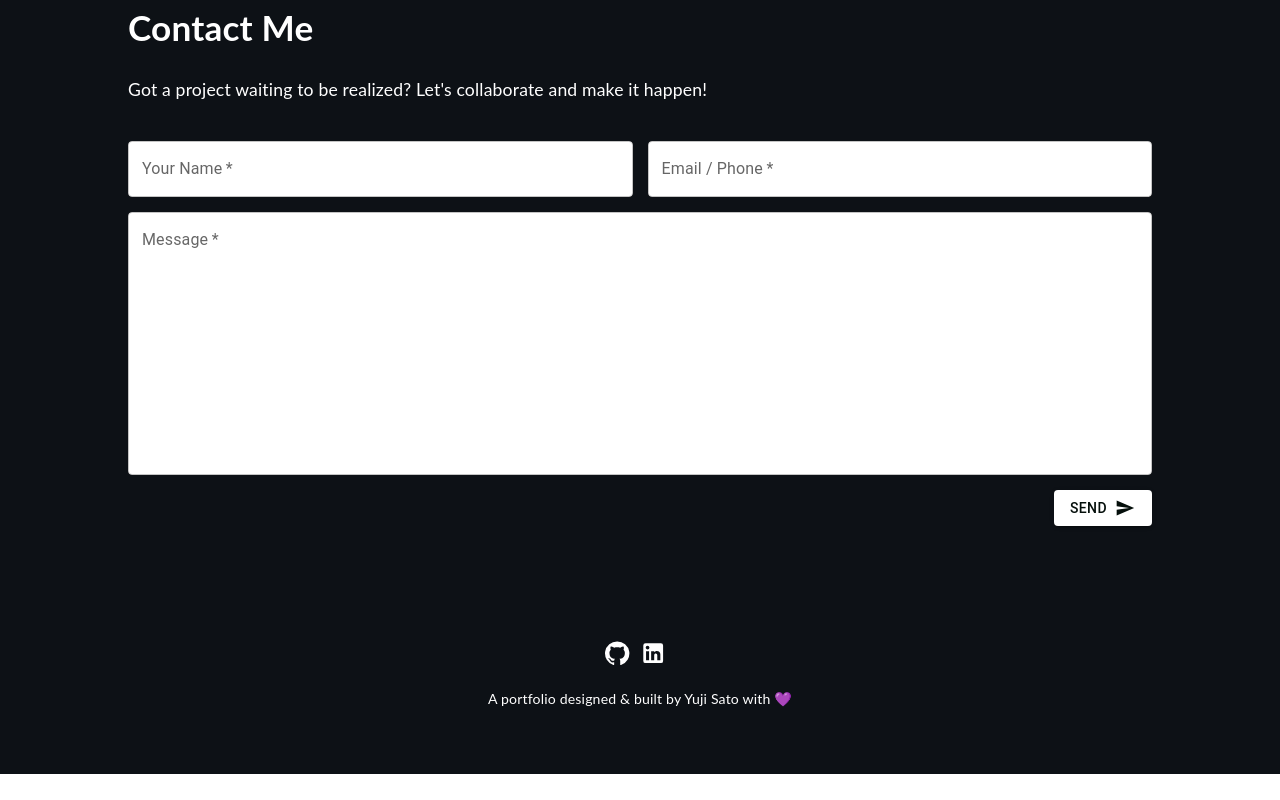
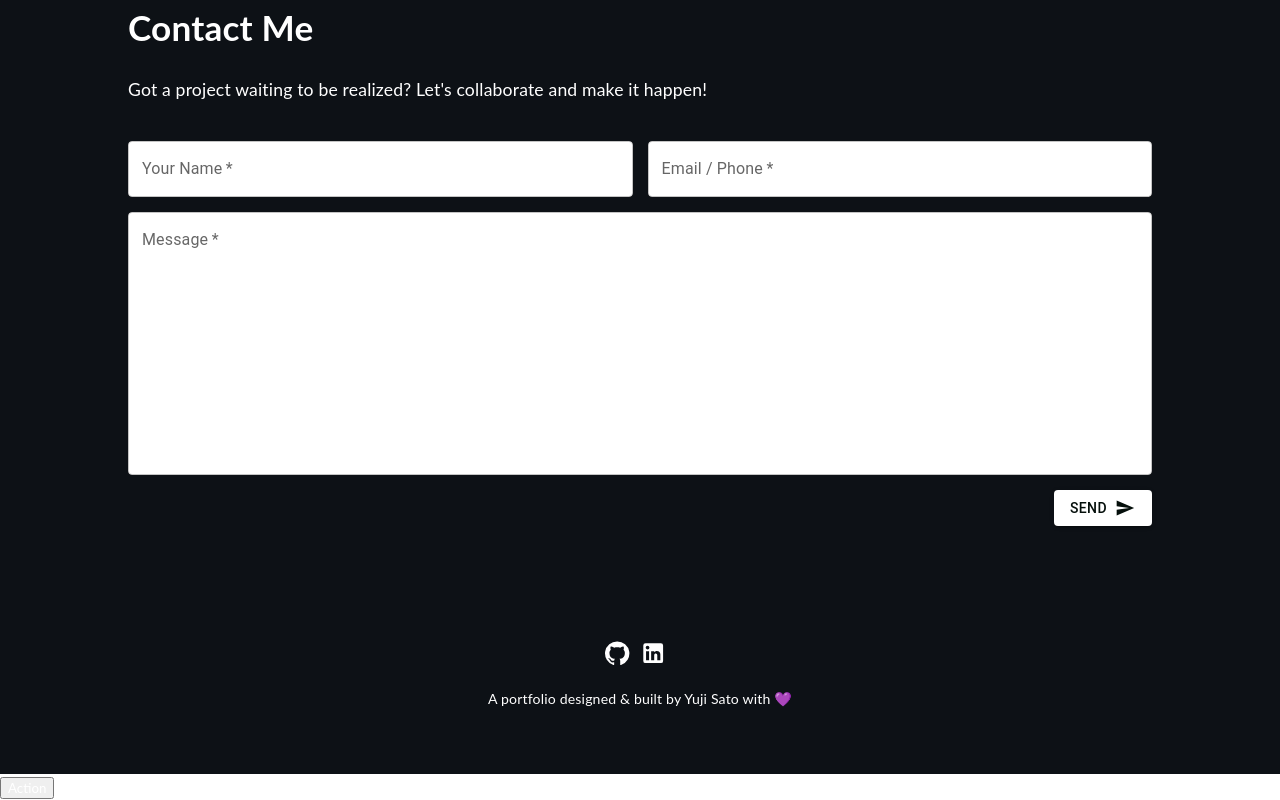
Before and after one commit to ashutoshpalhare/ashfolio, a React (Create React App) app: page / in a window 1280 px wide. Shown: the part 6141-6941 px from the top of the page. Before the commit the page ends 6915 px from the top, so only its background shows below. Built offline with nearby package versions, Linux system fonts and the light colour scheme.

Commit message:
added action button

```diff
--- a/src/index.tsx
+++ b/src/index.tsx
@@ -10,7 +10,11 @@ const root = ReactDOM.createRoot(
 root.render(
   <React.StrictMode>
     <App />
-  </React.StrictMode>
+
+      <button className="rounded-md bg-emerald-600 px-3 py-1.5 text-sm text-white hover:bg-emerald-500">
+        Action
+      </button>
+</React.StrictMode>
 );
 
 // If you want to start measuring performance in your app, pass a function
```
